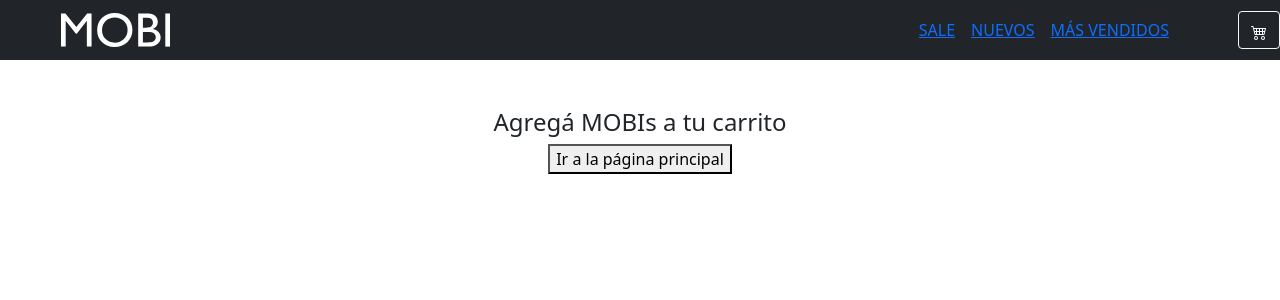
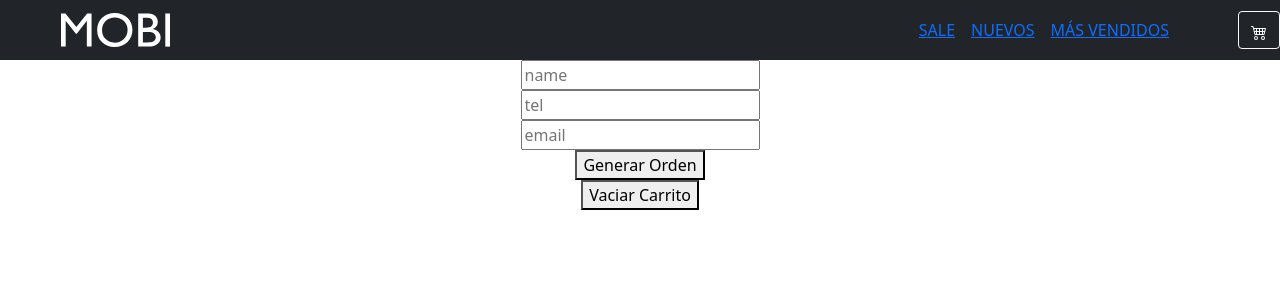
Before and after one commit to caroccucurullo/mobi-react-cucurullo, a React (Create React App) app: page /cart in a window 1280 px wide. Shown: the top 300 px of the page. Built offline with nearby package versions, Linux system fonts and the light colour scheme.

Commit message:
Desafío 11: Item Collection II

```diff
--- a/src/components/Cart.js
+++ b/src/components/Cart.js
@@ -1,9 +1,97 @@
-import { Table, Container, Row, Col, Button } from 'react-bootstrap';
+//import { Table, Container, Row, Col, Button } from 'react-bootstrap';
 import { useCartContext } from './CartContext';
-import { Link } from 'react-router-dom';
+//import { Link } from 'react-router-dom';
+import {  addDoc, collection, doc, getFirestore, Timestamp, updateDoc, writeBatch } from "firebase/firestore"
+import { useState } from "react"
+
+
 
 const Cart = () => {
+
+  const [idOrder, setIdOrder] = useState('')
+
+  const [dataForm, setDataForm] = useState({
+    name:"", email:"", phone:""
+  })
+
   const { borrarItem, borrarCarrito, total, cartList } = useCartContext();
+
+  const handleChange = (e) => {
+    setDataForm({
+        ...dataForm,
+        [e.target.name]: e.target.value
+      })
+  }
+  console.log(dataForm)
+
+
+  const generarOrden = (e) =>{
+    e.preventDefault()
+    // Nuevo objeto
+    let orden = {}
+    orden.date = Timestamp.fromDate(new Date())
+    orden.buyer = dataForm
+    orden.total = total();
+    orden.items = cartList.map(cartItem => {
+        const id = cartItem.id;
+        const nombre = cartItem.nombre;
+        const precio = cartItem.precio * cartItem.cantidad;
+
+        return {id, nombre, precio}
+    })
+
+    // Generar la orden
+    const db = getFirestore()
+    const ordenColeccion = collection(db, 'orders')
+    addDoc(ordenColeccion, orden)
+    .then(resp => setIdOrder(resp.id))
+    .catch(err => console.log(err))
+    .finally(()=> {
+      borrarCarrito()
+      setDataForm({
+          name:"", email:"", phone:""
+      })
+  })
+
+  }
+
+  return (
+      <div>
+          {idOrder.length !== 0 && idOrder}
+          {  cartList.map(prod=> <li>{prod.nombre}   {prod.cantidad}</li>) }
+          <form
+              onSubmit={generarOrden}
+              onChange={handleChange}
+          >
+            <input
+                    type='text'
+                    name='name'
+                    placeholder='name'
+                    value={dataForm.name}
+                /><br />
+                <input
+                    type='text'
+                    name='phone'
+                    placeholder='tel'
+                    value={dataForm.phone}
+                /><br/>
+                <input
+                    type='email'
+                    name='email'
+                    placeholder='email'
+                    value={dataForm.email}
+                /><br/>
+
+
+            <button>Generar Orden</button>
+          </form>
+            <button onClick={borrarCarrito} >Vaciar Carrito</button>
+
+        </div>
+    )
+}
+/*
+
 
   if (total() === 0) {
     return (
@@ -70,5 +158,5 @@ const Cart = () => {
     );
   }
 };
-
+ */
 export default Cart;
--- a/src/components/ItemDetailContainer.js
+++ b/src/components/ItemDetailContainer.js
@@ -2,24 +2,41 @@ import { useState, useEffect } from "react";
 import {useParams} from 'react-router-dom'
 import { getFetch } from "../helpers/getFetch";
 import ItemDetail from "./ItemDetail";
+import { collection, doc, getDoc, getFirestore } from 'firebase/firestore'
 
 const ItemDetailContainer = () => {
+  const [loading, setLoading] = useState(true)
   const [item, setProductos] = useState([]);
   console.log("item", item);
 
   const {id} = useParams()
 
   useEffect(() => {
-    if (id) {
+    /* if (id) {
         getFetch
         .then(resp => setProductos(resp.find(prod => prod.id === parseInt(id))))
-    }
+    } */
+
+    const db = getFirestore()
+            const queryDb = doc(db, 'items', id)
+            getDoc(queryDb)
+            .then(resp => setProductos( { id: resp.id, ...resp.data() } ))
+            .catch(err => console.log(err))
+            .finally(()=>setLoading(false))
+
 }, [id])
 
   return (
+    <>
+    {loading ?
+      <h2>Cargando...</h2>
+  :
+
     <div>
       <ItemDetail item={item} />
     </div>
+    }
+    </>
   );
 };
 export default ItemDetailContainer;
--- a/src/components/ItemListContainer.js
+++ b/src/components/ItemListContainer.js
@@ -1,6 +1,6 @@
 import { useState, useEffect } from 'react'
 import { useParams } from 'react-router-dom'
-import { getFetch } from '../helpers/getFetch'
+//import { getFetch } from '../helpers/getFetch'
 import ItemList from './ItemList'
 import { collection, doc, getDoc, getFirestore, getDocs, query, where, limit } from 'firebase/firestore'
 
```
